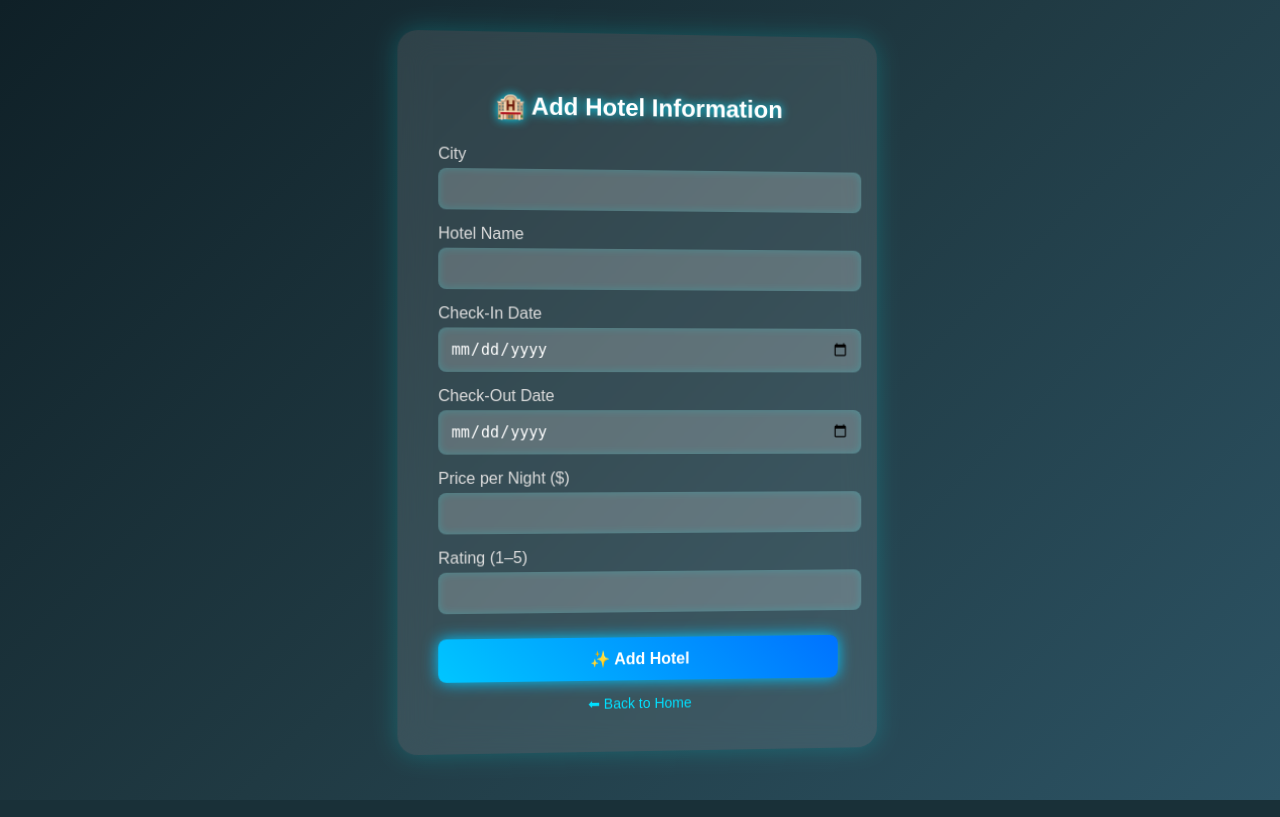
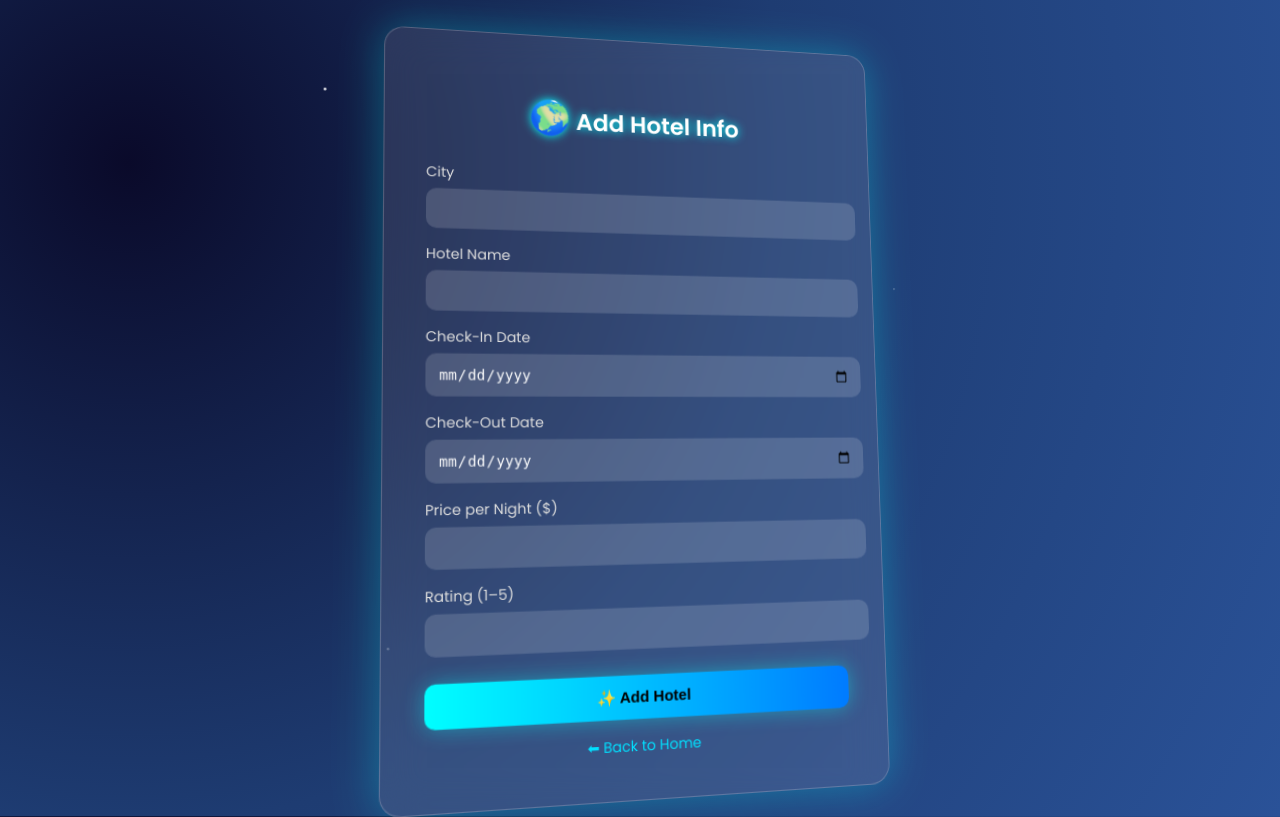
Before and after one commit to Zeyadsmir200618/TripLink, a PHP site: page /hotel_form.php in a window 1280 px wide. Run offline with PHP 8.4, Linux system fonts and the light colour scheme.

Commit message:
Update hotel_form.php

```diff
--- a/hotel_form.php
+++ b/hotel_form.php
@@ -1,36 +1,48 @@
 <?php
 include("connection.php");
+//connect to database mysql
+//import $conn(which hold the database)
 
-if (isset($_POST['submit'])) {
+if (isset($_POST['submit']))
+    //check if the form is submitted
+{
   $city      = $_POST['city'];
   $hotel     = $_POST['hotel_name'];
   $checkin   = $_POST['check_in'];
   $checkout  = $_POST['check_out'];
   $price     = $_POST['price_per_night'];
   $rating    = $_POST['rating'];
-
+//collect forms data inpputs and store data in php not database
   $sql = "INSERT INTO hotels (hotel_name, city, check_in, check_out, price_per_night, rating)
           VALUES ('$hotel', '$city', '$checkin', '$checkout', '$price', '$rating')";
-
+// Creates the SQL command that adds a new row into the hotels table,direct insterted in the query.
+// Each value corresponds to the columns listed inside the parentheses.
   if (mysqli_query($conn, $sql)) {
     echo "<script>alert('✅ Hotel added successfully!');</script>";
   } else {
     echo "Error: " . mysqli_error($conn);
   }
 }
+// mysqli_query($conn, $sql) → sends the SQL command to the database.
+
+// If successful → shows a JavaScript alert confirming success.
+
+// If not → displays the specific MySQL error message (helpful for debugging).
 ?>
 
 <!DOCTYPE html>
 <html lang="en">
 <head>
   <meta charset="UTF-8">
-  <title>TripLink | Add Hotel</title>
+  <title>🏨 Add Hotel | TripLink</title>
   <style>
+    @import url('https://fonts.googleapis.com/css2?family=Poppins:wght@400;600&display=swap');
+
+    /* === 3D gradient background with glowing stars === */
     body {
-      margin: 0;
-      padding: 0;
-      font-family: "Poppins", sans-serif;
-      background: linear-gradient(135deg, #0f2027, #203a43, #2c5364);
+      font-family: 'Poppins', sans-serif;
+      background: radial-gradient(circle at 10% 20%, #0a0a2a, #1e3c72, #2a5298);
+      overflow-x: hidden;
       height: 100vh;
       display: flex;
       align-items: center;
@@ -38,85 +50,125 @@ if (isset($_POST['submit'])) {
       perspective: 1000px;
     }
 
+    .stars {
+      position: absolute;
+      width: 2px;
+      height: 2px;
+      background: white;
+      border-radius: 50%;
+      animation: twinkle 4s infinite ease-in-out;
+    }
+
+    @keyframes twinkle {
+      0%, 100% { opacity: 0.1; transform: scale(0.8); }
+      50% { opacity: 1; transform: scale(1.4); }
+    }
+
+    /* === 3D floating glass card === */
     .form-container {
-      width: 400px;
+      width: 420px;
       padding: 40px;
       background: rgba(255, 255, 255, 0.1);
+      border: 1px solid rgba(255, 255, 255, 0.2);
       border-radius: 20px;
-      box-shadow: 0 0 25px rgba(0, 255, 255, 0.2);
-      backdrop-filter: blur(15px);
-      transform: rotateY(0deg);
-      animation: float 5s ease-in-out infinite alternate;
+      box-shadow: 0 0 40px rgba(0, 255, 255, 0.3);
+      backdrop-filter: blur(20px);
+      color: #fff;
+      transform-style: preserve-3d;
+      transform: rotateY(10deg) rotateX(5deg);
+      transition: all 0.8s ease;
     }
 
-    @keyframes float {
-      0% { transform: rotateY(-5deg) translateY(0); }
-      100% { transform: rotateY(5deg) translateY(-10px); }
+    .form-container:hover {
+      transform: rotateY(0deg) rotateX(0deg) scale(1.03);
+      box-shadow: 0 0 60px rgba(0, 255, 255, 0.6);
     }
 
     h2 {
-      color: #fff;
       text-align: center;
+      font-weight: 600;
       margin-bottom: 25px;
-      text-shadow: 0 0 10px #00e0ff;
+      text-shadow: 0 0 10px cyan;
+    }
+
+    .earth {
+      display: inline-block;
+      animation: spin 6s linear infinite;
+      font-size: 1.4em;
+    }
+
+    @keyframes spin {
+      from { transform: rotate(0deg); }
+      to { transform: rotate(360deg); }
     }
 
     label {
+      display: block;
+      font-weight: 500;
+      margin-top: 15px;
+      font-size: 14px;
       color: #ddd;
-      font-weight: 500;
-      display: block;
-      margin-top: 15px;
-      margin-bottom: 5px;
     }
 
     input {
       width: 100%;
       padding: 12px;
+      margin-top: 6px;
       border: none;
+      border-radius: 10px;
+      background: rgba(255, 255, 255, 0.15);
+      color: #fff;
+      font-size: 14px;
       outline: none;
-      border-radius: 8px;
-      background: rgba(255, 255, 255, 0.2);
-      color: #fff;
-      font-size: 15px;
-      box-shadow: inset 0 0 8px rgba(0, 255, 255, 0.2);
       transition: all 0.3s ease;
+      box-shadow: 0 0 0px rgba(0,255,255,0.3);
     }
 
     input:focus {
-      background: rgba(255, 255, 255, 0.3);
-      box-shadow: 0 0 12px #00e0ff, inset 0 0 5px #00e0ff;
-      transform: scale(1.05);
+      background: rgba(255,255,255,0.25);
+      box-shadow: 0 0 15px cyan;
+      transform: scale(1.02);
     }
 
     button {
       margin-top: 25px;
       width: 100%;
       padding: 12px;
-      font-size: 16px;
-      font-weight: bold;
-      color: #fff;
-      background: linear-gradient(45deg, #00c6ff, #0072ff);
+      background: linear-gradient(90deg, #00ffff, #007bff);
+      color: #000;
+      font-weight: 600;
       border: none;
-      border-radius: 8px;
+      border-radius: 10px;
       cursor: pointer;
-      box-shadow: 0 0 15px #00c6ff;
+      font-size: 15px;
+      box-shadow: 0 0 20px rgba(0,255,255,0.4);
       transition: all 0.4s ease;
     }
 
     button:hover {
-      background: linear-gradient(45deg, #0072ff, #00c6ff);
-      box-shadow: 0 0 25px #00e0ff, 0 0 50px #0072ff;
-      transform: translateY(-3px);
+      background: linear-gradient(90deg, #007bff, #00ffff);
+      transform: translateY(-3px) scale(1.03);
+      box-shadow: 0 0 35px rgba(0,255,255,0.7);
+    }
+
+    /* Floating input animation */
+    .form-container input, button {
+      animation: float 3s ease-in-out infinite alternate;
+    }
+
+    @keyframes float {
+      0% { transform: translateY(0px); }
+      100% { transform: translateY(-4px); }
     }
 
     .back-link {
       display: block;
+      text-align: center;
       margin-top: 15px;
-      text-align: center;
       color: #00e0ff;
       text-decoration: none;
       font-size: 14px;
-      transition: color 0.3s;
+      transition: 0.3s;
     }
 
     .back-link:hover {
@@ -125,8 +177,14 @@ if (isset($_POST['submit'])) {
   </style>
 </head>
 <body>
+  <!-- Animated background stars -->
+  <div class="stars" style="top:10%;left:25%;animation-delay:1s;"></div>
+  <div class="stars" style="top:35%;left:70%;animation-delay:2s;"></div>
+  <div class="stars" style="top:60%;left:50%;animation-delay:3s;"></div>
+  <div class="stars" style="top:80%;left:30%;animation-delay:4s;"></div>
+
   <form class="form-container" method="POST">
-    <h2>🏨 Add Hotel Information</h2>
+    <h2><span class="earth">🌍</span> Add Hotel Info</h2>
 
     <label>City</label>
     <input type="text" name="city" required>
```
